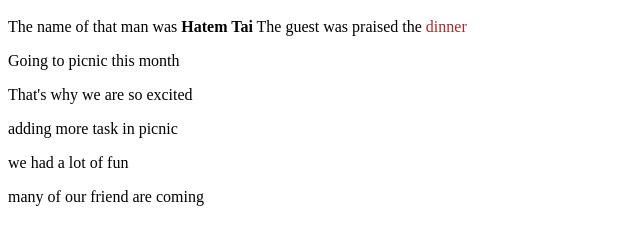
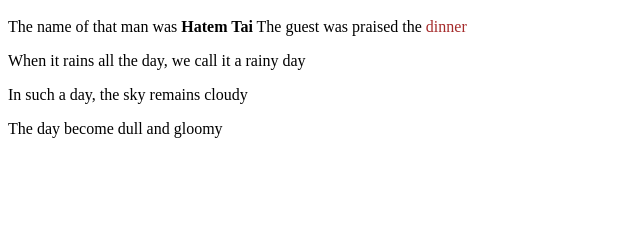
Before and after one commit to Nakibooo1/my-second-website, a plain HTML site: page index.html in a window 1280 px wide. Shown: the part 360-604 px from the top of the page, without its empty margins (0-640 px from the left). Drawn offline with Linux system fonts and the light colour scheme.

Commit message:
rainy day

```diff
--- a/index.html
+++ b/index.html
@@ -17,11 +17,9 @@
     <div>
         <h1>Hatem Tai</h1>
         <p>The name of that man was <b>Hatem Tai</b> The guest was praised the <span class="friend">dinner</span></p>
-        <p>Going to picnic this month</p>
-        <p>That's why we are so excited</p>
-        <p>adding more task in picnic</p>
-        <p>we had a lot of fun</p>
-        <p>many of our friend are coming</p>
+        <p>When it rains all the day, we call it a rainy day</p>
+        <p>In such a day, the sky remains cloudy</p>
+        <p>The day become dull and gloomy</p>
     </div>
 </body>
 </html>
```
